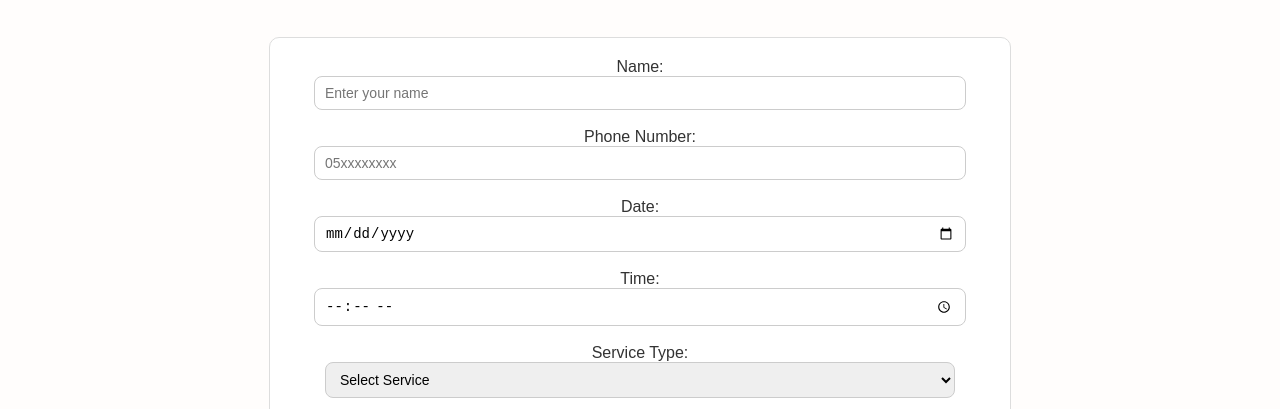
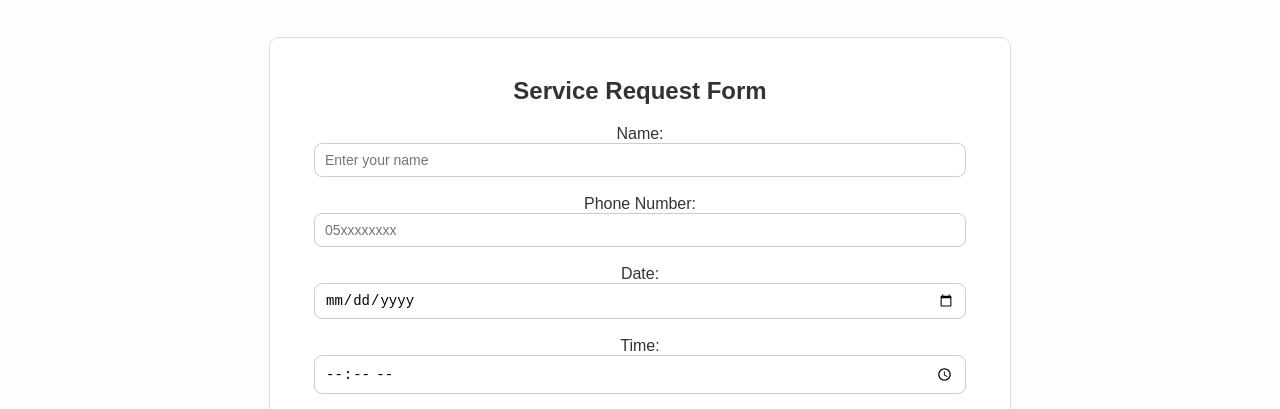
Before and after one commit to ReemaB2/web, a plain HTML site: page projectWebPhase2(1)/projectWebPhase2/RequestAServicePage.html in a window 1280 px wide. Shown: the part 344-753 px from the top of the page. Drawn offline with Linux system fonts and the light colour scheme.

Commit message:
Add files via upload

```diff
--- a/projectWebPhase2(1)/projectWebPhase2/RequestAServicePage.html
+++ b/projectWebPhase2(1)/projectWebPhase2/RequestAServicePage.html
@@ -45,6 +45,7 @@
   </section>
 
   <section class="form-panel" style="max-width:700px; margin:auto; text-align:center;">
+  <h2>Service Request Form</h2>
     <form>
 
       <label for="name">Name:</label><br>
```
